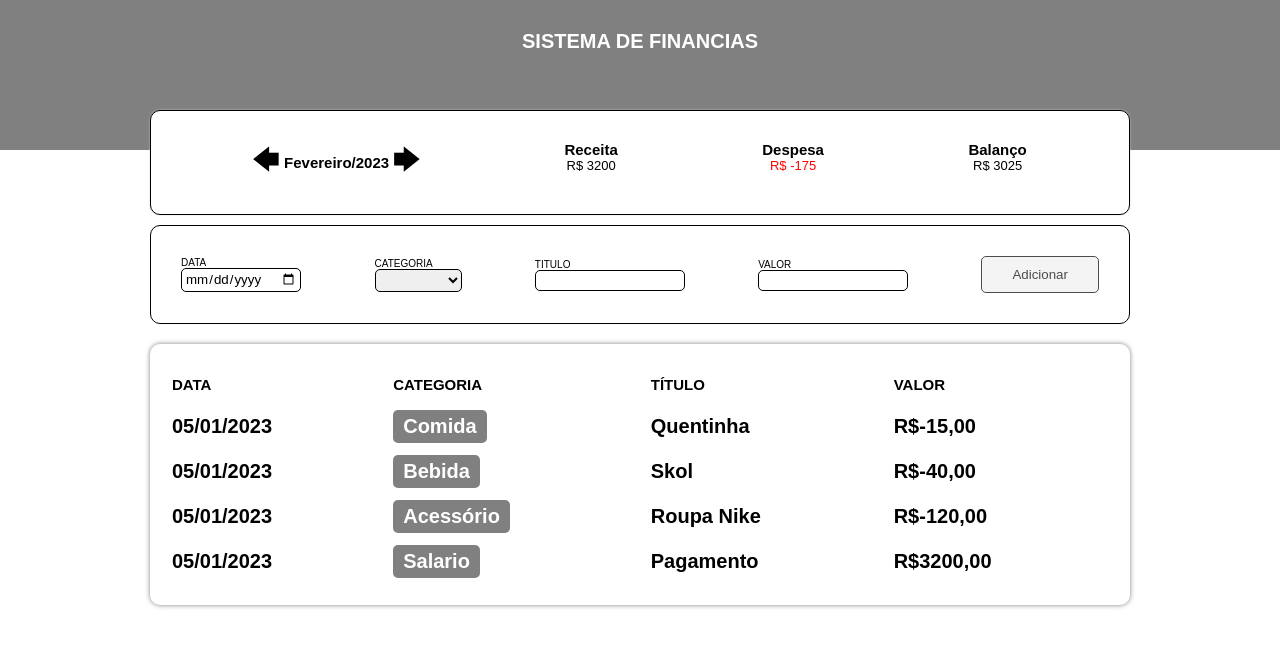
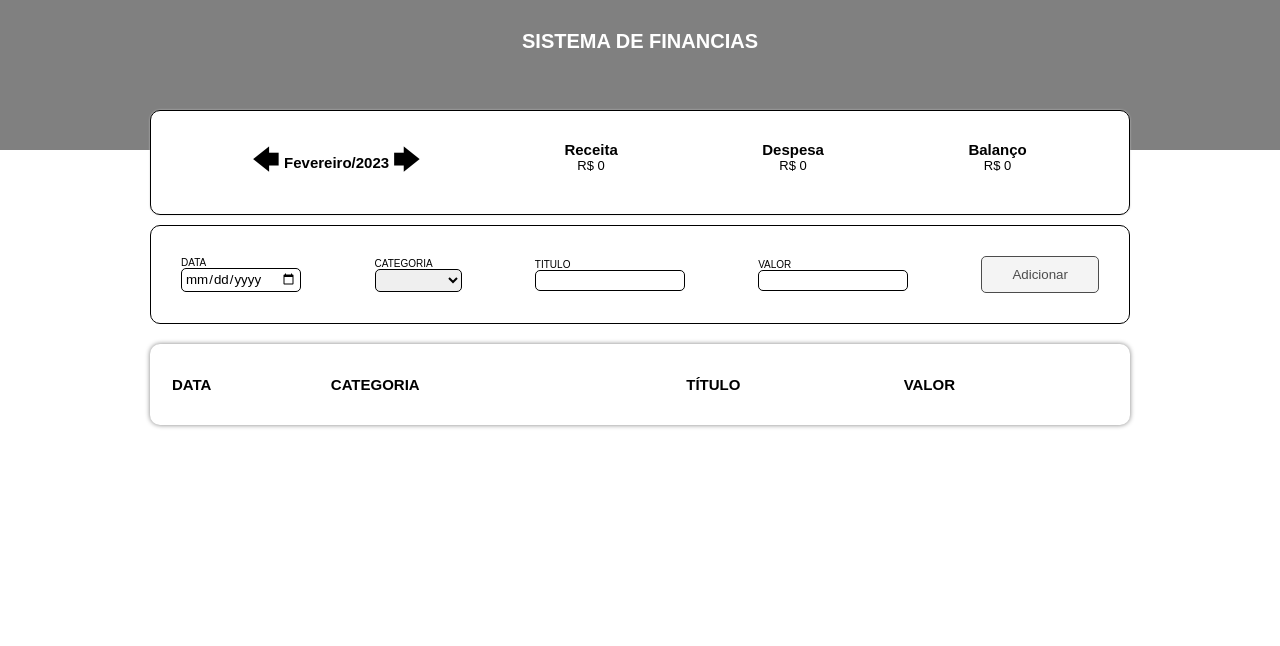
Before and after one commit to GuilhermeDevv/sistema_financeiro, a React (Vite) app in the folder sistema financeiro/: page / in a window 1280 px wide. Shown: the top 646 px of the page. Built offline with nearby package versions, Linux system fonts and the light colour scheme.

Commit message:
removendo valores ficticios

```diff
--- a/sistema financeiro/src/data/items.ts
+++ b/sistema financeiro/src/data/items.ts
@@ -1,41 +1,4 @@
 import { Item } from '../types/Items';
 import { categoria } from './categoria';
 const data = new Date();
-export const items: Item[] = [
-  {
-    data: new Date(),
-    categoria: categoria[0].titulo,
-    titulo: 'Quentinha',
-    valor: '-15,00',
-  },
-  {
-    data: new Date(),
-    categoria: categoria[1].titulo,
-    titulo: 'Skol',
-    valor: '-40,00',
-  },
-  {
-    data: new Date(),
-    categoria: categoria[2].titulo,
-    titulo: 'Roupa Nike',
-    valor: '-120,00',
-  },
-  {
-    data: new Date(),
-    categoria: categoria[3].titulo,
-    titulo: 'Pagamento',
-    valor: '3200,00',
-  },
-  {
-    data: new Date(data.setMonth(data.getMonth() + 1)),
-    categoria: categoria[2].titulo,
-    titulo: 'Chinelo',
-    valor: '-60,00',
-  },
-  {
-    data: new Date(data.setMonth(data.getMonth())),
-    categoria: categoria[3].titulo,
-    titulo: 'Pagamento',
-    valor: '2000,00',
-  },
-];
+export const items: Item[] = [];
```
